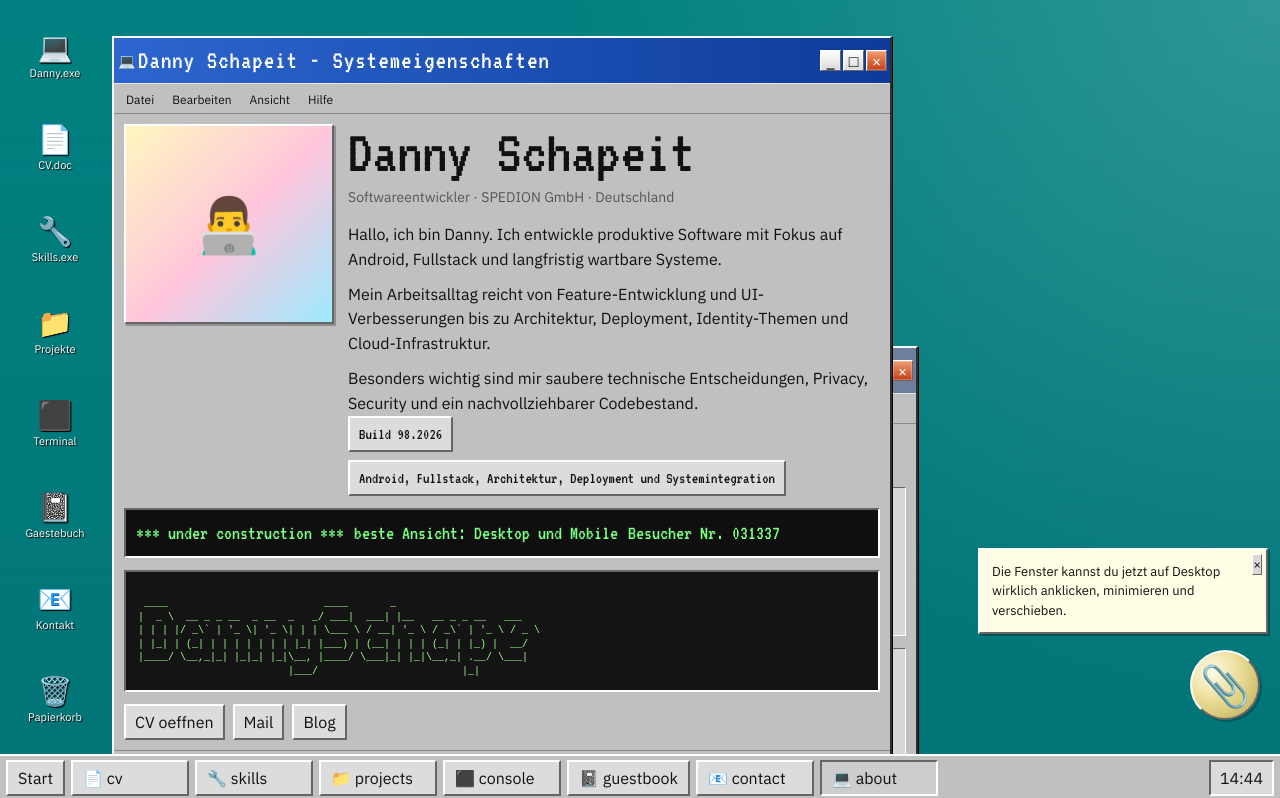
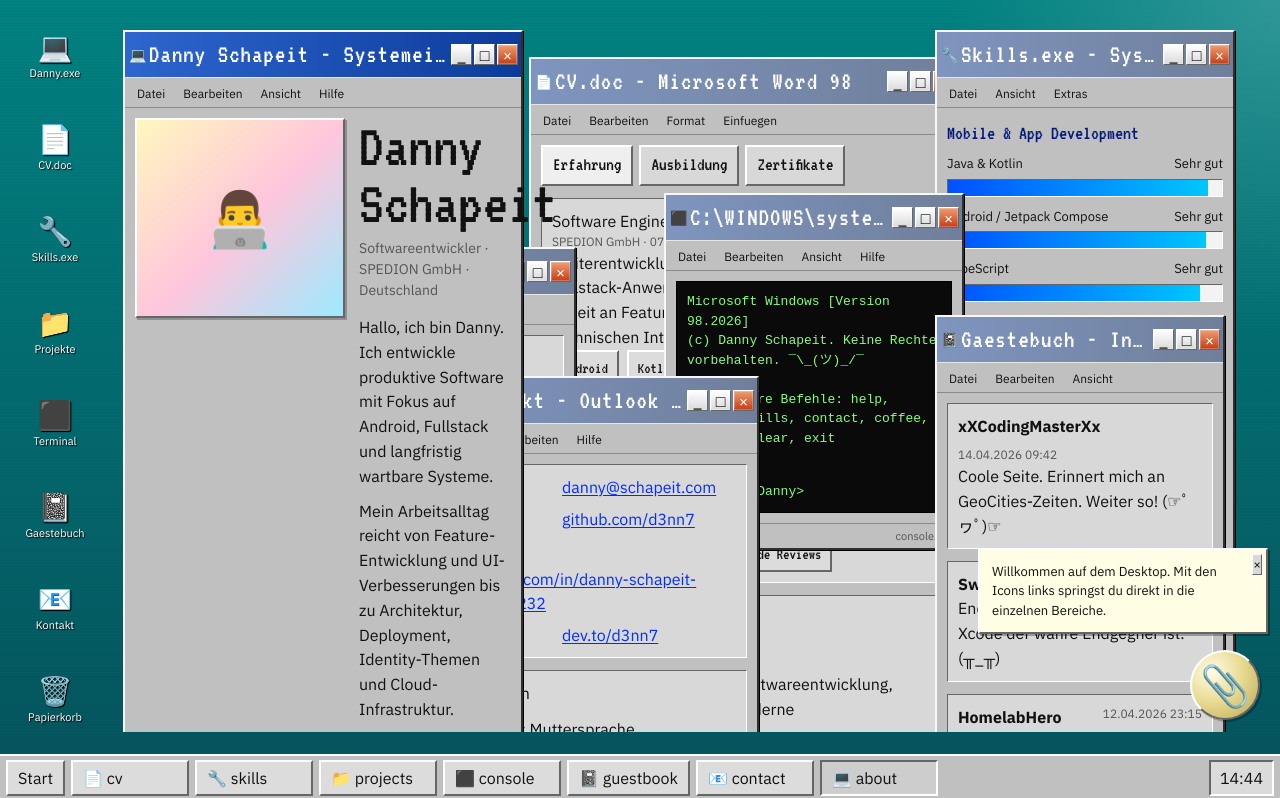
Before and after one commit to D3nn7/danny.schapeit.com, a Next.js app: page / in a window 1280 px wide. Shown: the top 798 px of the page. Built offline with nearby package versions, Linux system fonts and the light colour scheme.

Commit message:
New layout
- removed cv page
- improved layout

```diff
--- a/app/globals.css
+++ b/app/globals.css
@@ -76,8 +76,10 @@
 }
 
 .retro-desktop-icons {
+  position: relative;
+  z-index: 45;
   display: grid;
-  grid-template-columns: repeat(4, minmax(72px, 90px));
+  grid-template-columns: repeat(3, minmax(72px, 90px));
   gap: 10px;
   margin-bottom: 18px;
 }
@@ -88,6 +90,7 @@
   align-items: stretch;
   gap: 12px;
   position: relative;
+  z-index: 10;
 }
 
 .retro-icon {
@@ -612,6 +615,37 @@
   background: var(--window-face);
 }
 
+.retro-context-menu {
+  position: fixed;
+  z-index: 90;
+  min-width: 180px;
+  border: 2px solid;
+  border-color: var(--window-light) var(--window-shadow-dark) var(--window-shadow-dark) var(--window-light);
+  background: var(--window-face);
+  color: var(--text-main);
+  box-shadow: 2px 2px 0 rgba(0, 0, 0, 0.35);
+  padding: 4px 0;
+  font-size: 12px;
+}
+
+.retro-context-item {
+  display: block;
+  width: 100%;
+  border: 0;
+  background: transparent;
+  color: inherit;
+  padding: 6px 12px;
+  text-align: left;
+  font-size: 12px;
+}
+
+.retro-context-item:hover,
+.retro-context-item:focus-visible {
+  background: #001a7a;
+  color: #fff;
+  outline: none;
+}
+
 .retro-dialog-text {
   margin: 0 0 12px;
   white-space: pre-wrap;
@@ -726,7 +760,14 @@
 }
 
 @media (min-width: 900px) {
+  html,
+  body {
+    height: 100%;
+    overflow: hidden;
+  }
+
   .retro-desktop {
+    overflow: hidden;
     padding: 16px 16px 68px;
   }
 
@@ -741,6 +782,8 @@
 
   .retro-desktop-canvas {
     margin-left: 96px;
+    min-height: calc(100vh - 84px);
+    overflow: hidden;
   }
 
   .retro-about-main {
--- a/components/desktopPortfolio.tsx
+++ b/components/desktopPortfolio.tsx
@@ -1,7 +1,7 @@
 "use client";
 
 import Link from "next/link";
-import { useEffect, useMemo, useState } from "react";
+import { useEffect, useMemo, useRef, useState } from "react";
 import type { PointerEvent as ReactPointerEvent } from "react";
 import {
   certifications,
@@ -33,6 +33,19 @@
   initialWindow?: WindowId;
 };
 
+type ContextMenuState =
+  | {
+      kind: "desktop";
+      x: number;
+      y: number;
+    }
+  | {
+      kind: "window";
+      target: WindowId;
+      x: number;
+      y: number;
+    };
+
 const DESKTOP_BREAKPOINT = 900;
 
 const initialWindows: Record<WindowId, WindowState> = {
@@ -46,13 +59,13 @@
 };
 
 const initialPositions: Record<WindowId, WindowPosition> = {
-  about: { top: 20, left: 0, width: 780 },
-  cv: { top: 330, left: 46, width: 760 },
-  skills: { top: 785, left: 122, width: 640 },
-  projects: { top: 1180, left: 38, width: 735 },
-  console: { top: 1565, left: 142, width: 700 },
-  guestbook: { top: 1905, left: 84, width: 650 },
-  contact: { top: 2285, left: 24, width: 720 },
+  about: { top: 18, left: 0, width: 520 },
+  cv: { top: 42, left: 420, width: 480 },
+  skills: { top: 258, left: 54, width: 410 },
+  projects: { top: 282, left: 490, width: 430 },
+  console: { top: 120, left: 860, width: 360 },
+  guestbook: { top: 430, left: 120, width: 360 },
+  contact: { top: 420, left: 540, width: 400 },
 };
 
 const icons: Record<WindowId, string> = {
@@ -84,9 +97,9 @@
 ];
 
 const clippyMessages = [
-  "Es sieht so aus, als wuerdest du mein Portfolio lesen. Brauchst du Hilfe beim Navigieren?",
-  "Die Fenster kannst du jetzt auf Desktop wirklich anklicken, minimieren und verschieben.",
-  "Das Terminal versteht help, about, skills, contact, coffee, matrix, clear und exit.",
+  "Willkommen auf dem Desktop. Mit den Icons links springst du direkt in die einzelnen Bereiche.",
+  "Im CV-Fenster findest du Erfahrung, Ausbildung und Zertifikate in eigenen Tabs.",
+  "Das Terminal kennt ein paar kleine Kommandos. help ist ein guter Start.",
 ];
 
 const asciiBanner = String.raw`
@@ -99,6 +112,7 @@
 `;
 
 export default function DesktopPortfolio({ initialWindow = "about" }: DesktopPortfolioProps) {
+  const windowRefs = useRef<Partial<Record<WindowId, HTMLElement | null>>>({});
   const [windows, setWindows] = useState(initialWindows);
   const [positions, setPositions] = useState(initialPositions);
   const [windowOrder, setWindowOrder] = useState<WindowId[]>(["about", "cv", "skills", "projects", "console", "guestbook", "contact"]);
@@ -108,6 +122,7 @@
   const [dialogMessage, setDialogMessage] = useState<string | null>(null);
   const [activeCvTab, setActiveCvTab] = useState<CvTab>("experience");
   const [consoleInput, setConsoleInput] = useState("");
+  const [contextMenu, setContextMenu] = useState<ContextMenuState | null>(null);
   const [consoleLines, setConsoleLines] = useState<string[]>([
     "Microsoft Windows [Version 98.2026]",
     "(c) Danny Schapeit. Keine Rechte vorbehalten. ¯\\_(ツ)_/¯",
@@ -126,8 +141,106 @@
   }, []);
 
   useEffect(() => {
+    if (!isDesktop) {
+      return;
+    }
+
+    const distributeWindows = () => {
+      const desktopLeftOffset = 120;
+      const availableWidth = Math.max(window.innerWidth - desktopLeftOffset - 32, 900);
+      const availableHeight = Math.max(window.innerHeight - 120, 620);
+      const leftEdge = Math.round(availableWidth * 0.01);
+      const centerLane = Math.round(availableWidth * 0.37);
+      const rightLane = Math.round(availableWidth * 0.73);
+      const topRow = Math.round(availableHeight * 0.02);
+      const middleRow = Math.round(availableHeight * 0.34);
+      const lowerRow = Math.round(availableHeight * 0.63);
+
+      const clampLeft = (left: number, width: number) =>
+        Math.max(0, Math.min(left, Math.max(availableWidth - width, 0)));
+      const clampTop = (top: number, height = 320) =>
+        Math.max(0, Math.min(top, Math.max(availableHeight - height, 0)));
+
+      const aboutWidth = Math.min(500, Math.max(400, Math.round(availableWidth * 0.28)));
+      const cvWidth = Math.min(520, Math.max(430, Math.round(availableWidth * 0.3)));
+      const skillsWidth = Math.min(350, Math.max(300, Math.round(availableWidth * 0.2)));
+      const projectsWidth = Math.min(430, Math.max(340, Math.round(availableWidth * 0.25)));
+      const consoleWidth = Math.min(360, Math.max(300, Math.round(availableWidth * 0.21)));
+      const guestbookWidth = Math.min(350, Math.max(290, Math.round(availableWidth * 0.2)));
+      const contactWidth = Math.min(390, Math.max(320, Math.round(availableWidth * 0.22)));
+
+      setPositions({
+        about: {
+          width: aboutWidth,
+          left: clampLeft(leftEdge, aboutWidth),
+          top: clampTop(topRow, 360),
+        },
+        cv: {
+          width: cvWidth,
+          left: clampLeft(centerLane, cvWidth),
+          top: clampTop(Math.round(availableHeight * 0.06), 420),
+        },
+        skills: {
+          width: skillsWidth,
+          left: clampLeft(rightLane, skillsWidth),
+          top: clampTop(topRow, 300),
+        },
+        projects: {
+          width: projectsWidth,
+          left: clampLeft(leftEdge + Math.round(availableWidth * 0.1), projectsWidth),
+          top: clampTop(middleRow, 340),
+        },
+        console: {
+          width: consoleWidth,
+          left: clampLeft(centerLane + Math.round(availableWidth * 0.12), consoleWidth),
+          top: clampTop(middleRow - Math.round(availableHeight * 0.08), 300),
+        },
+        guestbook: {
+          width: guestbookWidth,
+          left: clampLeft(rightLane, guestbookWidth),
+          top: clampTop(middleRow + Math.round(availableHeight * 0.1), 300),
+        },
+        contact: {
+          width: contactWidth,
+          left: clampLeft(centerLane - Math.round(availableWidth * 0.08), contactWidth),
+          top: clampTop(lowerRow, 320),
+        },
+      });
+    };
+
+    distributeWindows();
+    window.addEventListener("resize", distributeWindows);
+    return () => window.removeEventListener("resize", distributeWindows);
+  }, [isDesktop]);
+
+  useEffect(() => {
     focusWindow(initialWindow);
   }, [initialWindow]);
+
+  useEffect(() => {
+    const applyHashTarget = () => {
+      const hash = window.location.hash.replace("#", "");
+      if (!hash) {
+        return;
+      }
+
+      const target = hash as WindowId;
+      if (!Object.keys(initialWindows).includes(target)) {
+        return;
+      }
+
+      focusWindow(target);
+      if (!isDesktop) {
+        window.requestAnimationFrame(() => {
+          windowRefs.current[target]?.scrollIntoView({ behavior: "smooth", block: "start" });
+        });
+      }
+    };
+
+    applyHashTarget();
+    window.addEventListener("hashchange", applyHashTarget);
+    return () => window.removeEventListener("hashchange", applyHashTarget);
+  }, [isDesktop]);
 
   useEffect(() => {
     console.clear();
@@ -153,14 +266,6 @@
 
   const taskbarItems = useMemo(() => windowOrder.filter((id) => windows[id].open), [windowOrder, windows]);
 
-  const desktopHeight = useMemo(() => {
-    const bottom = windowOrder.reduce((maxBottom, id) => {
-      if (!windows[id].open || windows[id].minimized) return maxBottom;
-      return Math.max(maxBottom, positions[id].top + 420);
-    }, 0);
-    return Math.max(bottom + 180, 2850);
-  }, [positions, windowOrder, windows]);
-
   function focusWindow(id: WindowId) {
     setWindows((current) => ({ ...current, [id]: { open: true, minimized: false } }));
     setWindowOrder((current) => [...current.filter((entry) => entry !== id), id]);
@@ -184,11 +289,26 @@
       return;
     }
     focusWindow(id);
+    window.location.hash = id;
     setStartOpen(false);
+    setContextMenu(null);
+  }
+
+  function navigateToWindow(id: WindowId) {
+    focusWindow(id);
+    if (window.location.hash !== `#${id}`) {
+      window.location.hash = id;
+    }
+    if (!isDesktop) {
+      window.requestAnimationFrame(() => {
+        windowRefs.current[id]?.scrollIntoView({ behavior: "smooth", block: "start" });
+      });
+    }
   }
 
   async function runMenuAction(action: MenuAction) {
-    if (action.type === "focus") return focusWindow(action.target);
+    setContextMenu(null);
+    if (action.type === "focus") return navigateToWindow(action.target);
     if (action.type === "minimize") return minimizeWindow(action.target);
     if (action.type === "close") return closeWindow(action.target);
     if (action.type === "link") {
@@ -241,6 +361,85 @@
     setConsoleLines((current) => [...current, `C:\\Users\\Danny> ${command}`, ...output]);
   }
 
+  function openContextMenu(
+    event: React.MouseEvent<HTMLElement>,
+    menu: ContextMenuState,
+  ) {
+    event.preventDefault();
+    event.stopPropagation();
+    setActiveMenu(null);
+    setStartOpen(false);
+    setContextMenu(menu);
+  }
+
+  function renderContextMenu() {
+    if (!contextMenu) {
+      return null;
+    }
+
+    const menuWidth = 196;
+    const menuHeight = contextMenu.kind === "desktop" ? 136 : 104;
+    const left = Math.max(8, Math.min(contextMenu.x, window.innerWidth - menuWidth - 8));
+    const top = Math.max(8, Math.min(contextMenu.y, window.innerHeight - menuHeight - 8));
+
+    const items =
+      contextMenu.kind === "desktop"
+        ? [
+            {
+              label: "Ueber mich oeffnen",
+              action: () => navigateToWindow("about"),
+            },
+            {
+              label: "CV oeffnen",
+              action: () => navigateToWindow("cv"),
+            },
+            {
+              label: "Terminal oeffnen",
+              action: () => navigateToWindow("console"),
+            },
+            {
+              label: "Desktop aktualisieren",
+              action: () => setDialogMessage("Desktop erfolgreich aktualisiert. Nichts ist kaputt gegangen. ¯\\_(ツ)_/¯"),
+            },
+          ]
+        : [
+            {
+              label: `${contextMenu.target} nach vorne`,
+              action: () => navigateToWindow(contextMenu.target),
+            },
+            {
+              label: "Minimieren",
+              action: () => minimizeWindow(contextMenu.target),
+            },
+            {
+              label: "Schliessen",
+              action: () => closeWindow(contextMenu.target),
+            },
+          ];
+
+    return (
+      <div
+        className="retro-context-menu"
+        style={{ position: "fixed", top: `${top}px`, left: `${left}px` }}
+        onClick={(event) => event.stopPropagation()}
+      >
+        {items.map((item) => (
+          <button
+            key={item.label}
+            type="button"
+            className="retro-context-item"
+            onClick={() => {
+              setContextMenu(null);
+              item.action();
+            }}
+          >
+            {item.label}
+          </button>
+        ))}
+      </div>
+    );
+  }
+
   function handleConsoleCommand(event: React.FormEvent<HTMLFormElement>) {
     event.preventDefault();
     const command = consoleInput.trim().toLowerCase();
@@ -291,9 +490,21 @@
     return (
       <section
         key={id}
+        id={id}
+        ref={(node) => {
+          windowRefs.current[id] = node;
+        }}
         className={`retro-window ${activeWindow === id ? "is-active" : "is-inactive"} ${isDesktop ? "is-floating" : "is-stacked"}`}
         style={isDesktop ? { top: position.top, left: position.left, width: position.width, zIndex } : { zIndex }}
         onMouseDown={() => focusWindow(id)}
+        onContextMenu={(event) =>
+          openContextMenu(event, {
+            kind: "window",
+            target: id,
+            x: event.clientX,
+            y: event.clientY,
+          })
+        }
       >
         <div className="retro-titlebar retro-titlebar-draggable" onPointerDown={(event) => handleTitlePointerDown(id, event)}>
           <span className="retro-title-icon">{icons[id]}</span>
@@ -394,7 +605,15 @@
       className="retro-desktop"
       onClick={() => {
         if (activeMenu) setActiveMenu(null);
+        if (contextMenu) setContextMenu(null);
       }}
+      onContextMenu={(event) =>
+        openContextMenu(event, {
+          kind: "desktop",
+          x: event.clientX,
+          y: event.clientY,
+        })
+      }
     >
       <div className="retro-desktop-icons" aria-label="Desktop">
         {desktopEntries.map((item) => (
@@ -406,6 +625,13 @@
               event.stopPropagation();
               openFromDesktop(item.id);
             }}
+            onContextMenu={(event) =>
+              openContextMenu(event, {
+                kind: "desktop",
+                x: event.clientX,
+                y: event.clientY,
+              })
+            }
           >
             <span className="retro-icon-emoji">{item.icon}</span>
             <span className="retro-icon-label">{item.label}</span>
@@ -415,7 +641,7 @@
 
       <div
         className={`retro-desktop-canvas ${isDesktop ? "is-desktop" : "is-mobile"}`}
-        style={isDesktop ? { minHeight: desktopHeight } : undefined}
+        style={isDesktop ? { minHeight: "calc(100vh - 84px)" } : undefined}
       >
         {renderWindow(
           "about",
@@ -450,9 +676,9 @@
             </div>
             <pre className="retro-ascii-banner">{asciiBanner}</pre>
             <div className="retro-badge-row">
-              <button type="button" className="retro-link-button" onClick={() => focusWindow("cv")}>
+              <Link href="#cv" className="retro-link-button" onClick={() => navigateToWindow("cv")}>
                 CV oeffnen
-              </button>
+              </Link>
               <Link href="mailto:danny@schapeit.com" className="retro-link-button">
                 Mail
               </Link>
@@ -677,6 +903,8 @@
         </div>
       ) : null}
 
+      {renderContextMenu()}
+
       {startOpen ? (
         <div className="retro-start-menu">
           <div className="retro-start-menu-header">
@@ -690,7 +918,12 @@
             {desktopEntries
               .filter((item) => item.id !== "recycle")
               .map((item) => (
-                <button key={item.id} type="button" className="retro-start-menu-item" onClick={() => openFromDesktop(item.id)}>
+                <button
+                  key={item.id}
+                  type="button"
+                  className="retro-start-menu-item"
+                  onClick={() => openFromDesktop(item.id)}
+                >
                   <span>{item.icon}</span>
                   <span>{item.label}</span>
                 </button>
@@ -705,7 +938,12 @@
         </button>
         <div className="retro-taskbar-links">
           {taskbarItems.map((id) => (
-            <button key={id} type="button" className={`retro-taskbar-link ${activeWindow === id ? "is-active" : ""}`} onClick={() => focusWindow(id)}>
+            <button
+              key={id}
+              type="button"
+              className={`retro-taskbar-link ${activeWindow === id ? "is-active" : ""}`}
+              onClick={() => navigateToWindow(id)}
+            >
               {icons[id]} {id}
             </button>
           ))}
```
Also changed, not shown: app/cv/page.tsx (deleted, +0 -10 lines).
